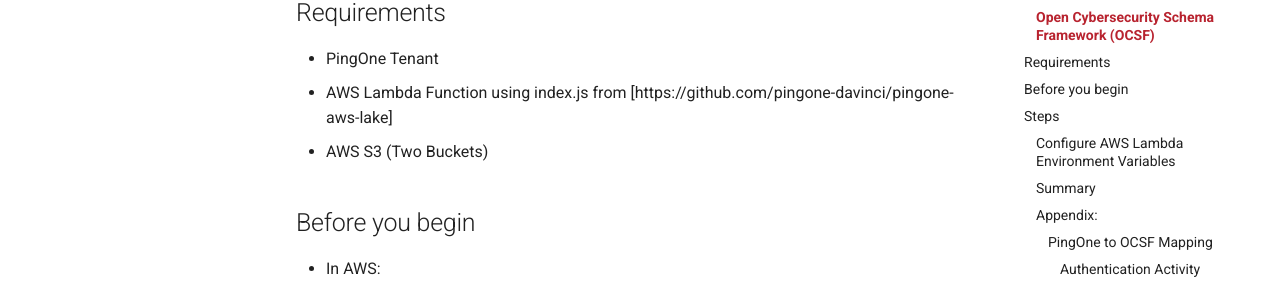
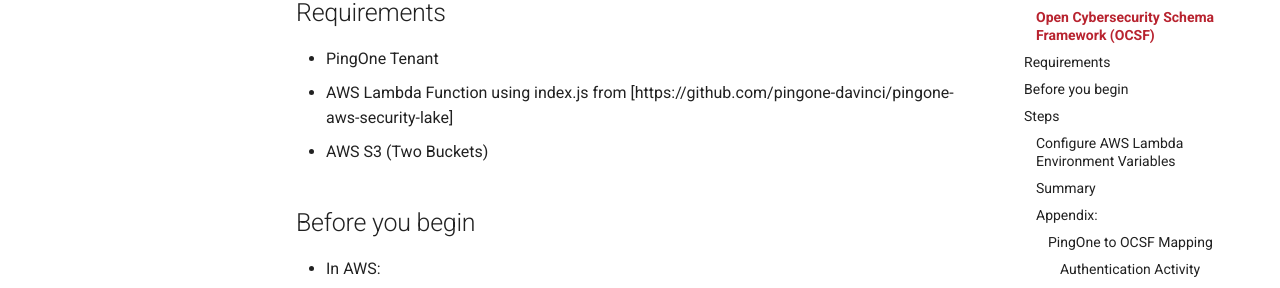
Before and after one commit to pingone-davinci/documentation, an MkDocs documentation site: the page built from docs/aws-security-lake/README.md, in a window 1280 px wide and 900 px high, scrolled down 1024 px. Shown: the part 177-465 px from the top of the window. Built offline with MkDocs 1.6.1 and Material for MkDocs 9.7.7, drawn with Linux system fonts in a browser that asks for light colours; comment, search, counter and statistics services are not loaded; some of the changed lines change nothing that is shown.

Commit message:
Update README.md

```diff
--- a/docs/aws-security-lake/README.md
+++ b/docs/aws-security-lake/README.md
@@ -13,7 +13,7 @@
 
 ## Requirements
 * PingOne Tenant
-* AWS Lambda Function using index.js from [https://github.com/pingone-davinci/pingone-aws-lake]
+* AWS Lambda Function using index.js from [https://github.com/pingone-davinci/pingone-aws-security-lake]
 * AWS S3 (Two Buckets)
 
 ## Before you begin
```
